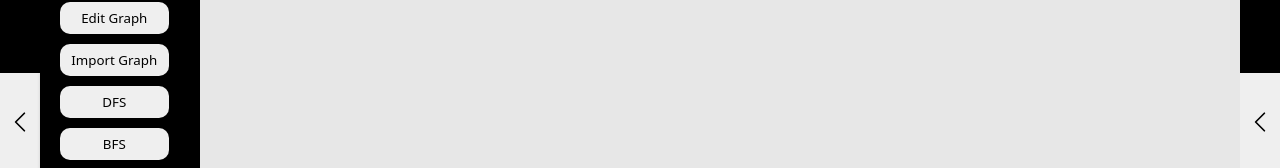
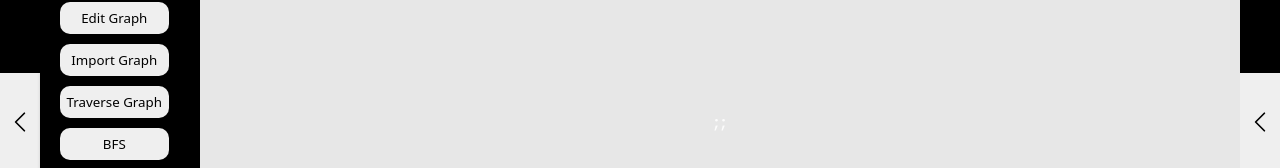
Before and after one commit to Jeffwngl/Graph-Visualizer, a React (Vite) app: page / in a window 1280 px wide. Both pictures are taken after a click on the button 20 px from the left and 400 px from the top of the page. Shown: the part 277-445 px from the top of the page. Built offline with nearby package versions, Linux system fonts and the light colour scheme; a web font is replaced by a local one.

Commit message:
feat: added graph traversal popup

```diff
--- a/src/App.tsx
+++ b/src/App.tsx
@@ -5,11 +5,10 @@ import BottomMenu from './components/BottomMenu'
 import LeftMenu from './components/LeftMenu'
 import RightMenu from './components/RightMenu'
 import Canvas from './components/Canvas'
-import EditGraph from './components/pop-ups/edit'
-
 
 function App() {
   const [isEditing, setIsEditing] = useState<boolean>(false);
+  const [isInputing, setIsInputing] = useState<boolean>(false);
 
   useEffect(() => {
     console.log("isEditing:", isEditing);
@@ -19,15 +18,21 @@ function App() {
     <>
       <HeroMenu />
       <div className='Main'>
-        {/* <LeftMenu
-          editOnToggle={ () => setIsEditing(true) }
-        /> */}
+
+        <LeftMenu
+            editOnToggle={ () => setIsEditing(true) }
+            inputOnToggle={ () => setIsInputing(true) }
+        />
+
         <Canvas
           editing={ isEditing }
+          inputing={ isInputing }
           setEditFalse={ () => setIsEditing(false) }
-          setEditTrue={ () => setIsEditing(true) }
+          setInputFalse={ () => setIsInputing(false) }
         />
+
         <RightMenu />
+
       </div>
       <BottomMenu />
     </>
--- a/src/components/Canvas.tsx
+++ b/src/components/Canvas.tsx
@@ -6,15 +6,16 @@ import { drawEdge, drawVertex, drawArrow } from "../hooks/useCanvasDraw";
 import { calculateArrow, calculateOffset } from "../hooks/useGeometryCalc";
 import { useMouseHandler } from "../hooks/useMouse";
 import { useAlgos } from "../hooks/useGraphAlgos";
-import LeftMenu from "./LeftMenu";
+import InputSearch from "./pop-ups/input";
 
 type canvasProps = {
     editing: boolean;
+    inputing: boolean;
     setEditFalse: () => void;
-    setEditTrue: () => void;
+    setInputFalse: () => void;
 }
 
-export default function Canvas( {editing, setEditFalse, setEditTrue}: canvasProps ) {
+export default function Canvas( {editing, inputing, setEditFalse, setInputFalse}: canvasProps ) {
     const [vertices, setVertices] = useState<Vertex[]>([]);
     const [edges, setEdges] = useState<Edge[]>([]);
     const [dimensions, setDimensions] = useState<Dimensions>({ height: window.innerHeight, width: window.innerWidth});
@@ -69,7 +70,6 @@ export default function Canvas( {editing, setEditFalse, setEditTrue}: canvasProp
     //     isAnimating,
     //     stopAnimation
     // } = useAlgos(vertices, setVertices);
-    // // export dfs;
 
     const clearCanvas = () => { // TODO: MOVE TO SEPARATE FILE
         const canvas = canvasRef.current;
@@ -182,8 +182,14 @@ export default function Canvas( {editing, setEditFalse, setEditTrue}: canvasProp
             closePopUp={ setEditFalse }
             clearCanvas={ eraseNodes }
             />
-        )}
-        <LeftMenu editOnToggle={ setEditTrue }></LeftMenu>
+        )};
+
+        {inputing && (
+            <InputSearch
+            closePopUp={ setInputFalse }
+            />
+        )};
+
         <canvas
             onMouseDown={handleMouseDown}
             onMouseMove={handleMouseMove}
--- a/src/components/LeftMenu.tsx
+++ b/src/components/LeftMenu.tsx
@@ -2,7 +2,12 @@ import { useState } from 'react'
 import './LeftMenu.css'
 import { RightArrowIcon, LeftArrowIcon } from '../assets/Icons';
 
-export default function LeftMenu({ editOnToggle }: { editOnToggle: () => void }) {
+type leftMenuProps = {
+    editOnToggle: () => void;
+    inputOnToggle: () => void;
+};
+
+export default function LeftMenu({ editOnToggle, inputOnToggle }: leftMenuProps) {
     const [isOpen, setIsOpen] = useState(false);
     const [importOpen, setImportOpen] = useState(false);
 
@@ -19,7 +24,10 @@ export default function LeftMenu({ editOnToggle }: { editOnToggle: () => void })
                         setImportOpen(true)
                     }>Import Graph</button>
 
-                    <button className="MenuButton" id="dfs">DFS</button>
+                    <button className="MenuButton" id="dfs" onClick={() => {
+                        inputOnToggle();
+                    }}>Traverse Graph</button>
+
                     <button className="MenuButton" id="bfs">BFS</button>
                     <button className="MenuButton" id="bfs">Djikstra's</button>
                     <button className="MenuButton" id="stopAnimation">Stop Animation</button>
```
